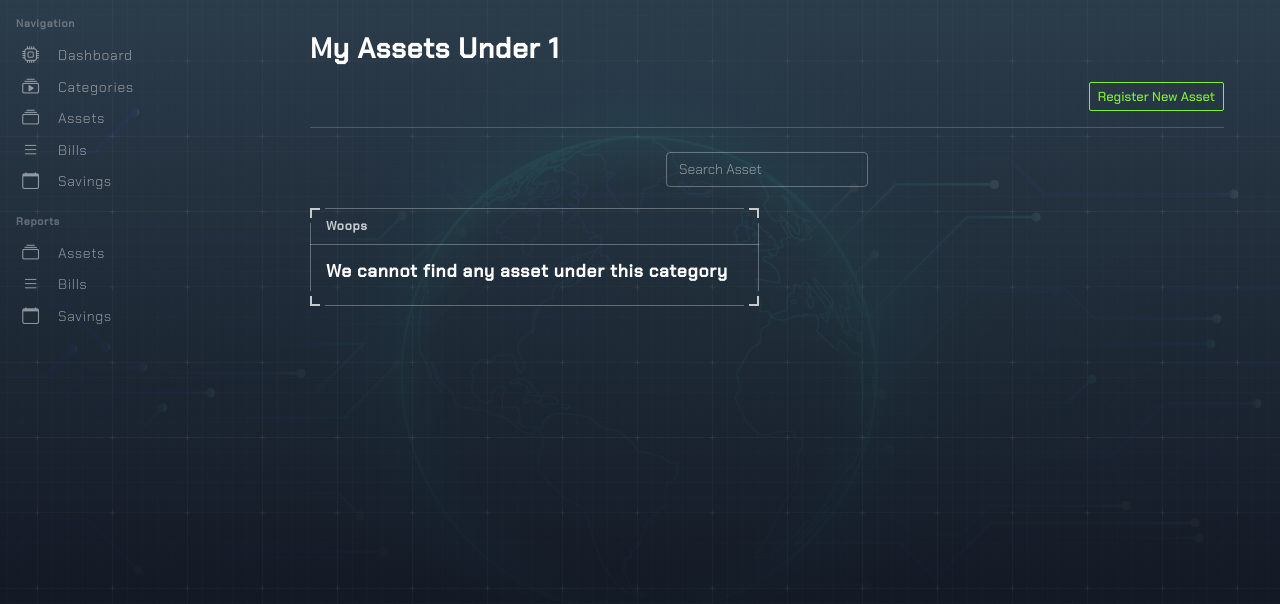
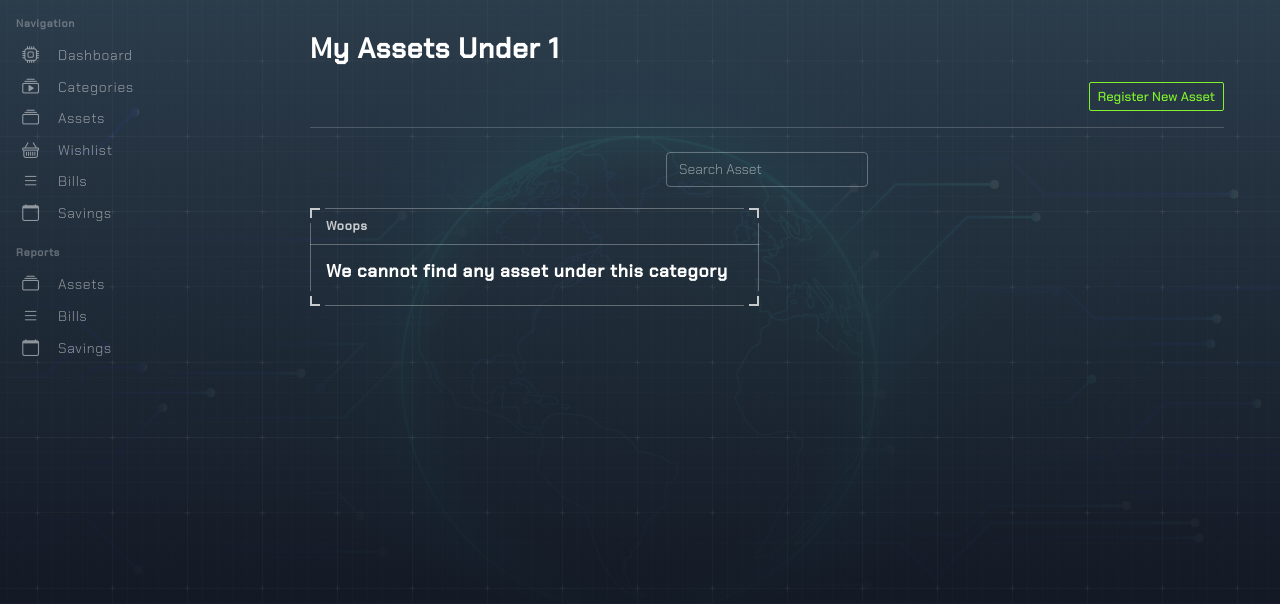
Before and after one commit to MartMbithi/prometheusAI, a PHP site: page /views/assets_under_category.php?category_name=1 in a window 1280 px wide. Shown: the part 52-656 px from the top of the page. Run offline with PHP 8.4, Linux system fonts and the light colour scheme; the visitor is signed in with stand-in values (Sample User, id 1); data that the repository does not hold is empty; some libraries are stand-ins or nearby versions.

Commit message:
Implement Wish Lists, Add It On Main Menu

```diff
--- a/partials/sidenavigation.php
+++ b/partials/sidenavigation.php
@@ -20,6 +20,12 @@
                 <a href="assets" class="menu-link">
                     <span class="menu-icon"><i class="bi bi-collection"></i></span>
                     <span class="menu-text">Assets</span>
+                </a>
+            </div>
+            <div class="menu-item">
+                <a href="wish_list" class="menu-link">
+                    <span class="menu-icon"><i class="bi bi-basket"></i></span>
+                    <span class="menu-text">Wishlist</span>
                 </a>
             </div>
             <div class="menu-item">
```
Also changed, not shown: helpers/wish_list.php (added, +66 -0 lines), modals/wish_list.php (added), views/wish_list.php (added), 1 other file.
